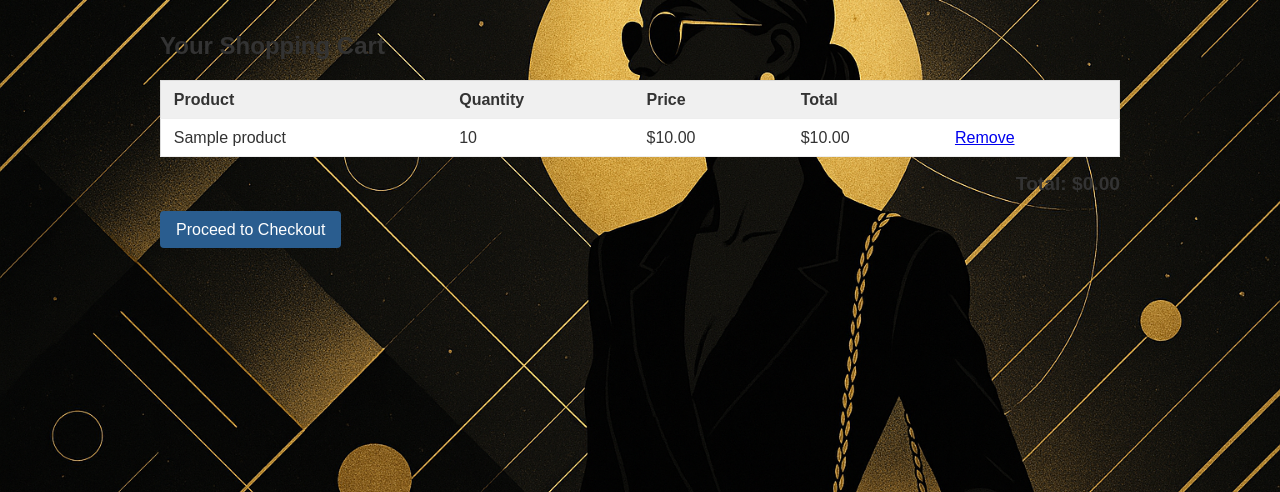
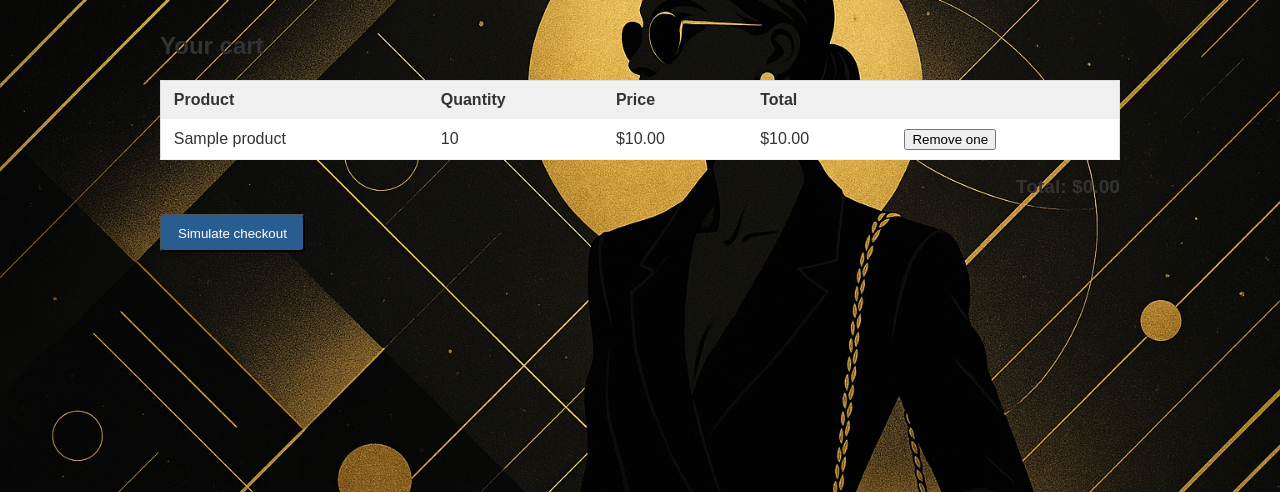
Before and after one commit to universide/e-commerce-website, a Flask app: template templates/cart.html in a window 1280 px wide. Shown: the part 130-622 px from the top of the page. Run offline with Flask 3, Linux system fonts and the light colour scheme; the template is opened without the code that fills it: most values are stand-ins (such as "Sample title", 1, 10 or a date in 2020).

Commit message:
Portfolio: improve templates/cart.html

```diff
--- a/templates/cart.html
+++ b/templates/cart.html
@@ -1,20 +1,10 @@
 {% extends 'layout.html' %}
-
-{% block title %}Shopping Cart - My Store{% endblock %}
-
+{% block title %}Cart - Flask Commerce Demo{% endblock %}
 {% block content %}
-<h2>Your Shopping Cart</h2>
+<h2>Your cart</h2>
 {% if items %}
 <table class="cart-table">
-  <thead>
-    <tr>
-      <th>Product</th>
-      <th>Quantity</th>
-      <th>Price</th>
-      <th>Total</th>
-      <th></th>
-    </tr>
-  </thead>
+  <thead><tr><th>Product</th><th>Quantity</th><th>Price</th><th>Total</th><th></th></tr></thead>
   <tbody>
     {% for item in items %}
     <tr>
@@ -22,13 +12,21 @@
       <td>{{ item.quantity }}</td>
       <td>${{ '%.2f'|format(item.product.price_as_decimal()) }}</td>
       <td>${{ '%.2f'|format(item.line_total) }}</td>
-      <td><a href="{{ url_for('remove_from_cart', product_id=item.product.id) }}">Remove</a></td>
+      <td>
+        <form method="post" action="{{ url_for('remove_from_cart', product_id=item.product.id) }}" class="inline-form">
+          <input type="hidden" name="_csrf_token" value="{{ csrf_token() }}">
+          <button type="submit">Remove one</button>
+        </form>
+      </td>
     </tr>
     {% endfor %}
   </tbody>
 </table>
 <div class="total">Total: ${{ '%.2f'|format(total) }}</div>
-<a class="checkout-button" href="{{ url_for('checkout') }}">Proceed to Checkout</a>
+<form method="post" action="{{ url_for('checkout') }}">
+  <input type="hidden" name="_csrf_token" value="{{ csrf_token() }}">
+  <button class="checkout-button" type="submit">Simulate checkout</button>
+</form>
 {% else %}
 <p>Your cart is empty.</p>
 {% endif %}
```
